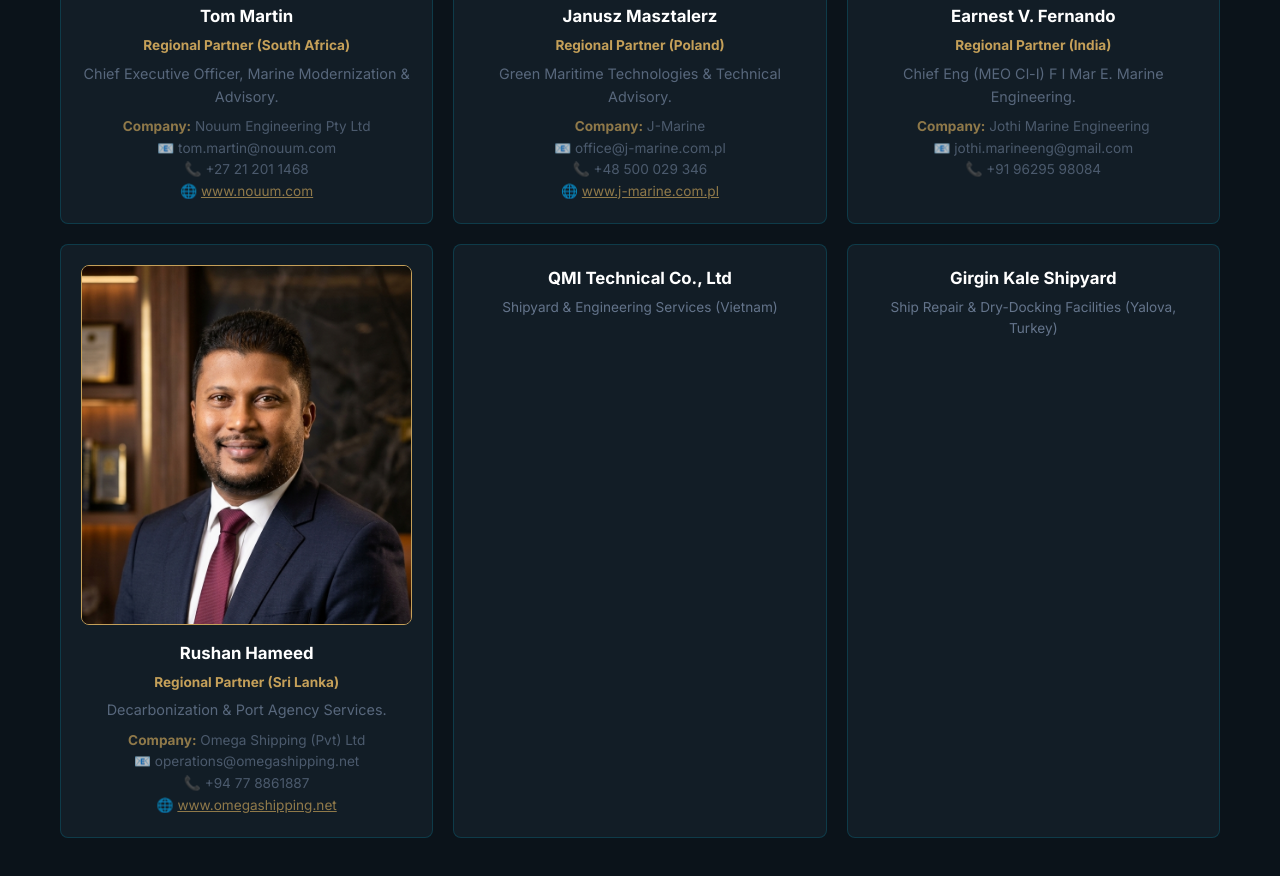
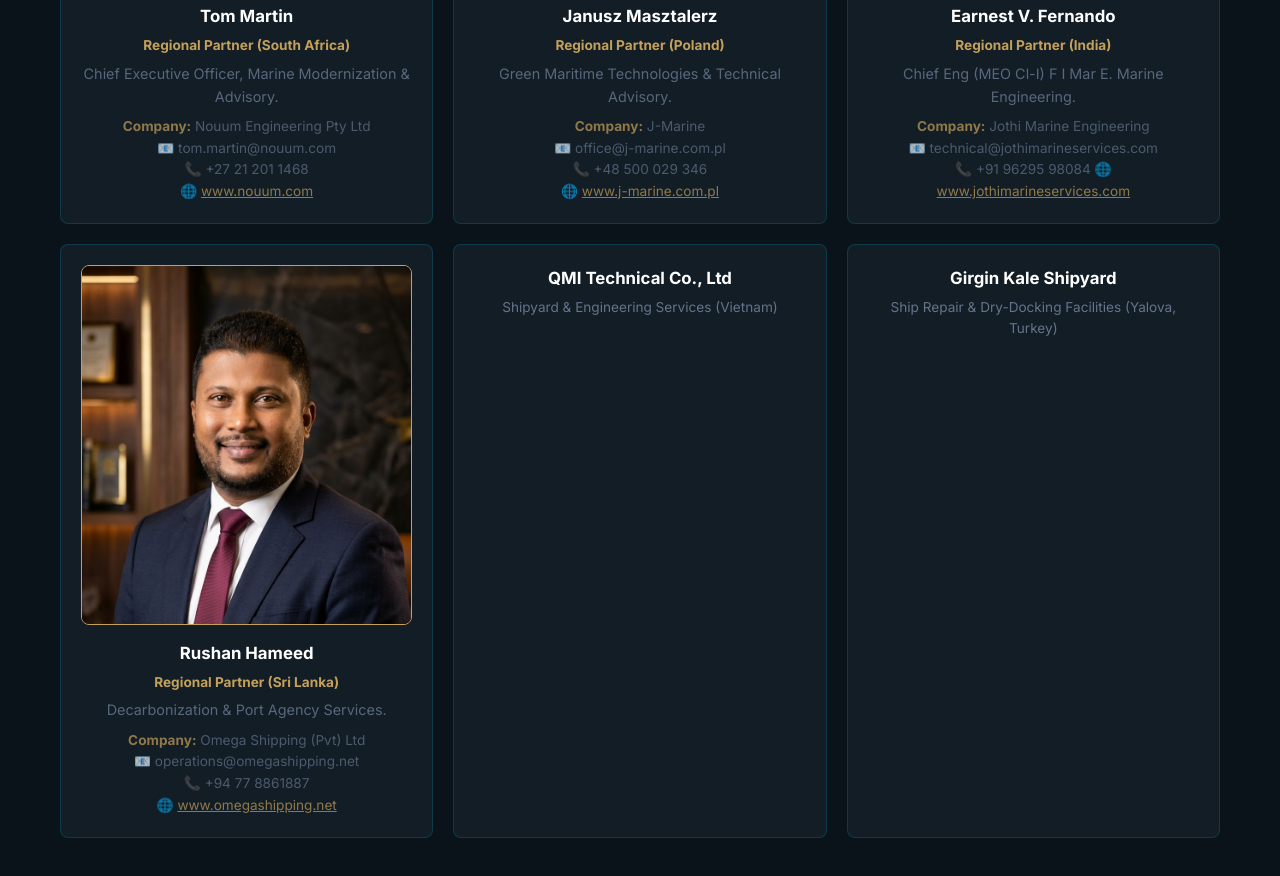
Before and after one commit to Andrei-050670/Fleet-Experts, a plain HTML site: page index.html in a window 1280 px wide. Shown: the part 7480-8356 px from the top of the page. Drawn offline with Linux system fonts and the light colour scheme.

Commit message:
Update index.html

```diff
--- a/index.html
+++ b/index.html
@@ -484,8 +484,9 @@
     <p style="font-size: 0.9em; opacity: 0.85; margin-bottom: 8px;">Chief Eng (MEO Cl-I) F I Mar E. Marine Engineering.</p>
     <p style="font-size: 0.85em; opacity: 0.7;">
       <strong style="color: #C5A059;">Company:</strong> Jothi Marine Engineering<br>
-      📧 <a href="mailto:jothi.marineeng@gmail.com" style="color: inherit; text-decoration: none;">jothi.marineeng@gmail.com</a><br>
+      📧 <a href="mailto:technical@jothimarineservices.com" style="color: inherit; text-decoration: none;">technical@jothimarineservices.com</a><br>
       📞 <a href="tel:+919629598084" style="color: inherit; text-decoration: none;">+91 96295 98084</a>
+      🌐 <a href="http://www.jothimarineservices.com" target="_blank" style="color: #C5A059; text-decoration: underline;">www.jothimarineservices.com</a>
     </p>
 </div>
             <!-- Rushan Hameed -->
```
